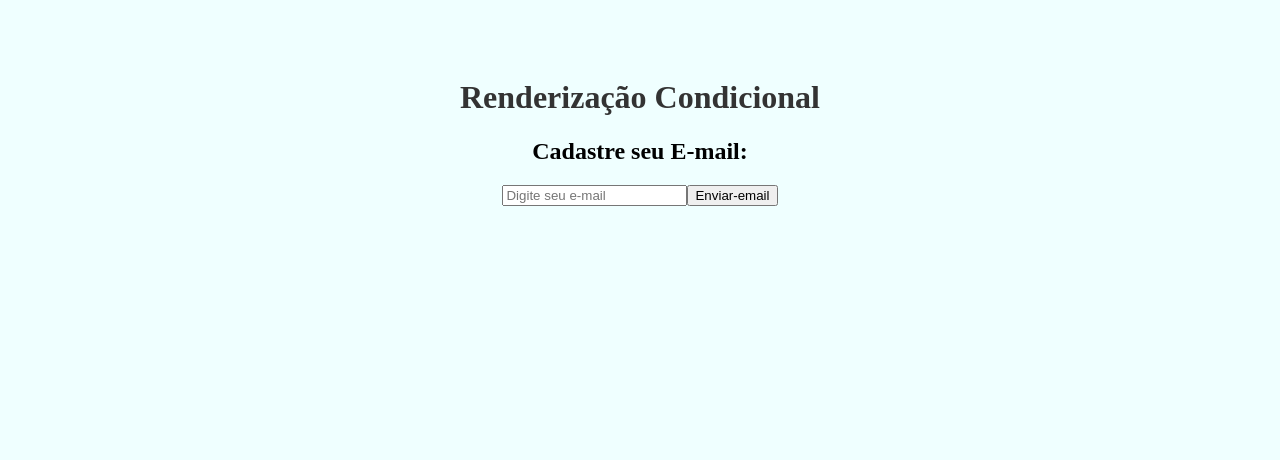
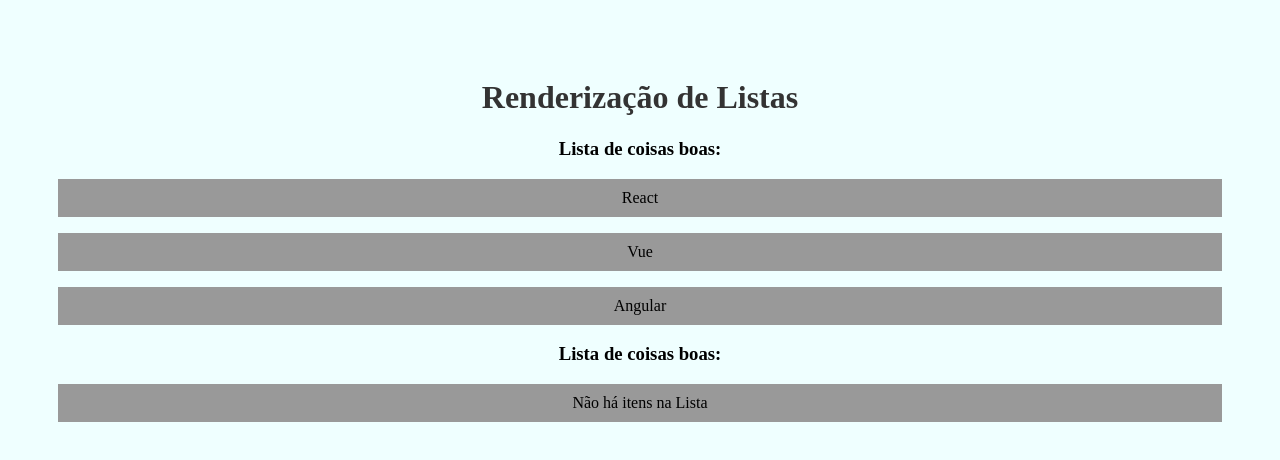
Before and after one commit to filipesatiro/curso-de-react, a React (Create React App) app: page / in a window 1280 px wide. Shown: the top 460 px of the page. Built offline with nearby package versions, Linux system fonts and the light colour scheme.

Commit message:
pagina principal do react

```diff
--- a/src/App.js
+++ b/src/App.js
@@ -1,14 +1,17 @@
 import './App.css';
-import Condicional from './components/Condicional';
+import OutraLista from './components/OutraLista';
 
 
 
 function App() {
 
+  const meusItens = ['React', 'Vue', 'Angular']
   return (
     <div className="App">
-    <h1> Renderização Condicional</h1>
-    <Condicional/>
+    <h1> Renderização de Listas</h1>
+    <OutraLista itens={meusItens}/>
+    <OutraLista itens={[]}/>
+
     </div>
   )
 }
```
